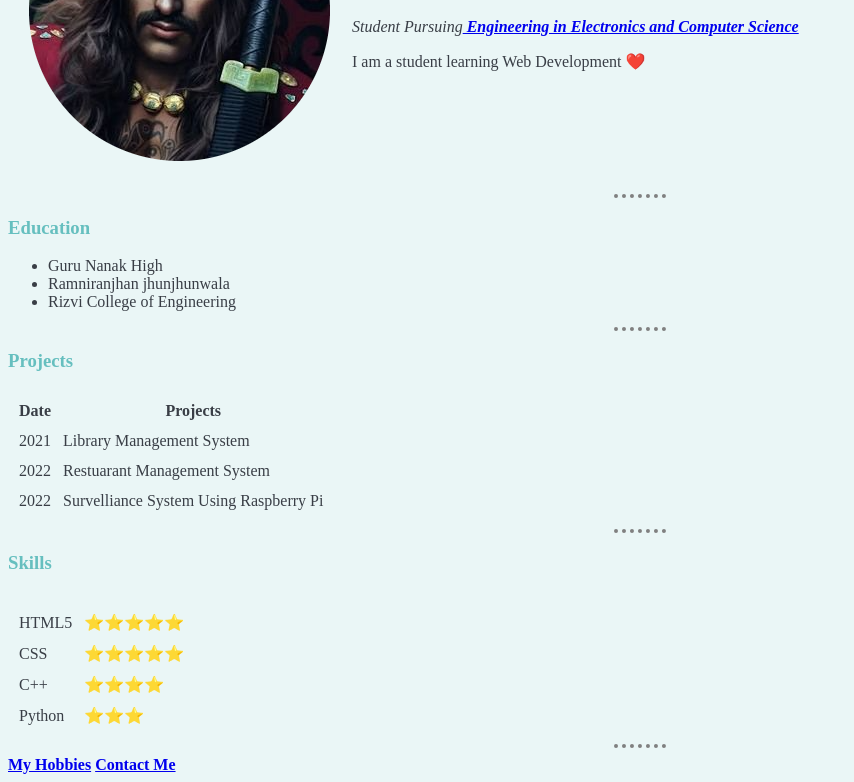
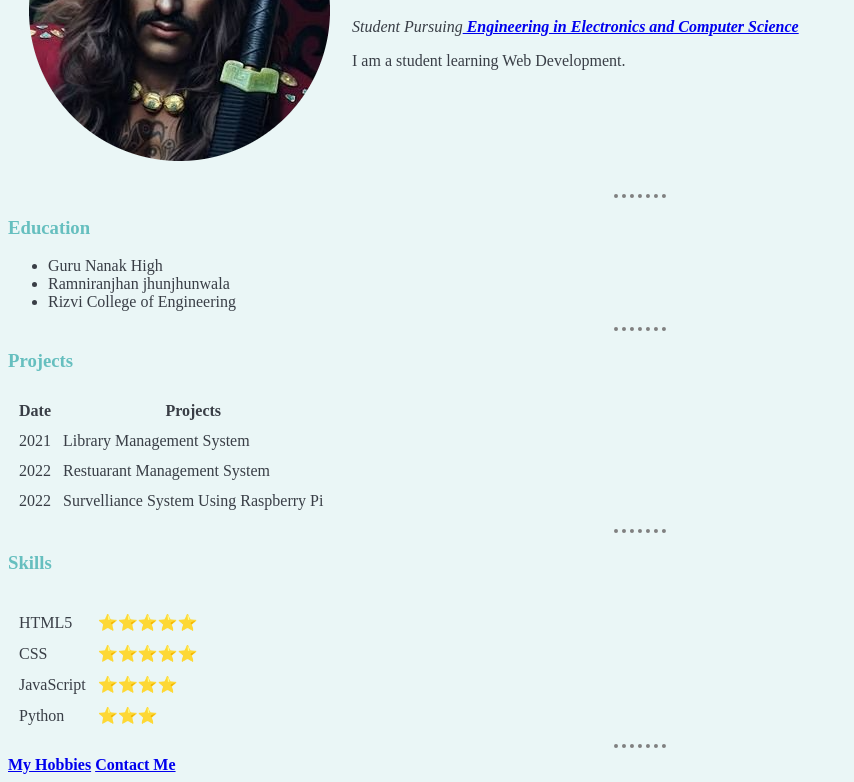
Before and after one commit to Amaansiddiq/CV, a plain HTML site: page index.html in a window 1280 px wide. Shown: the part 169-951 px from the top of the page, without its empty margins (0-854 px from the left). Drawn offline with Linux system fonts and the light colour scheme.

Commit message:
Added javascript  to resume

```diff
--- a/index.html
+++ b/index.html
@@ -14,7 +14,7 @@
                     Computer Science </a></strong></em><br>
                 </P>
                 <p>
-                   I am a student learning Web Development ❤️
+                   I am a student learning Web Development.
                 </p></td>
         </tr>
     </table>
@@ -65,7 +65,7 @@
             <td>⭐⭐⭐⭐⭐</td>
             </tr>
             <tr>
-            <td>C++</td>
+            <td>JavaScript</td>
             <td>⭐⭐⭐⭐</td>
             </tr>
             <tr>
```
